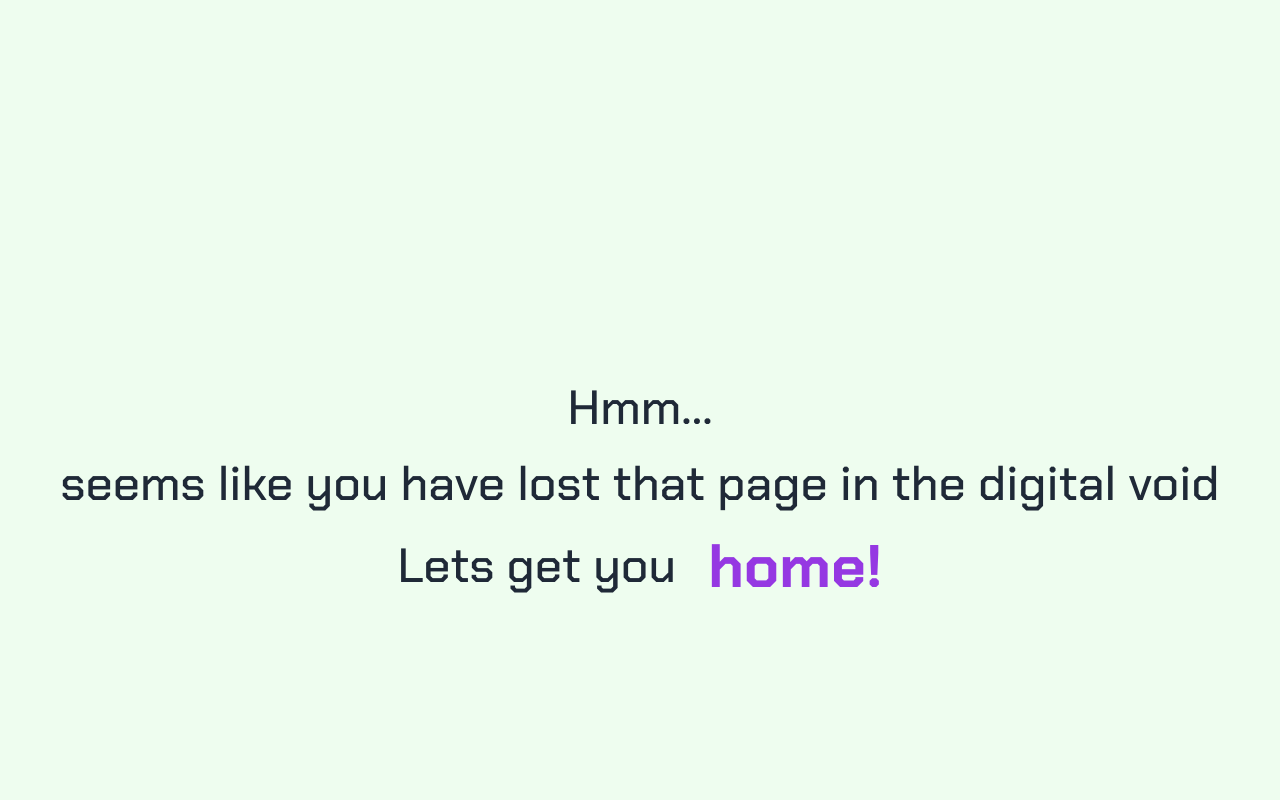
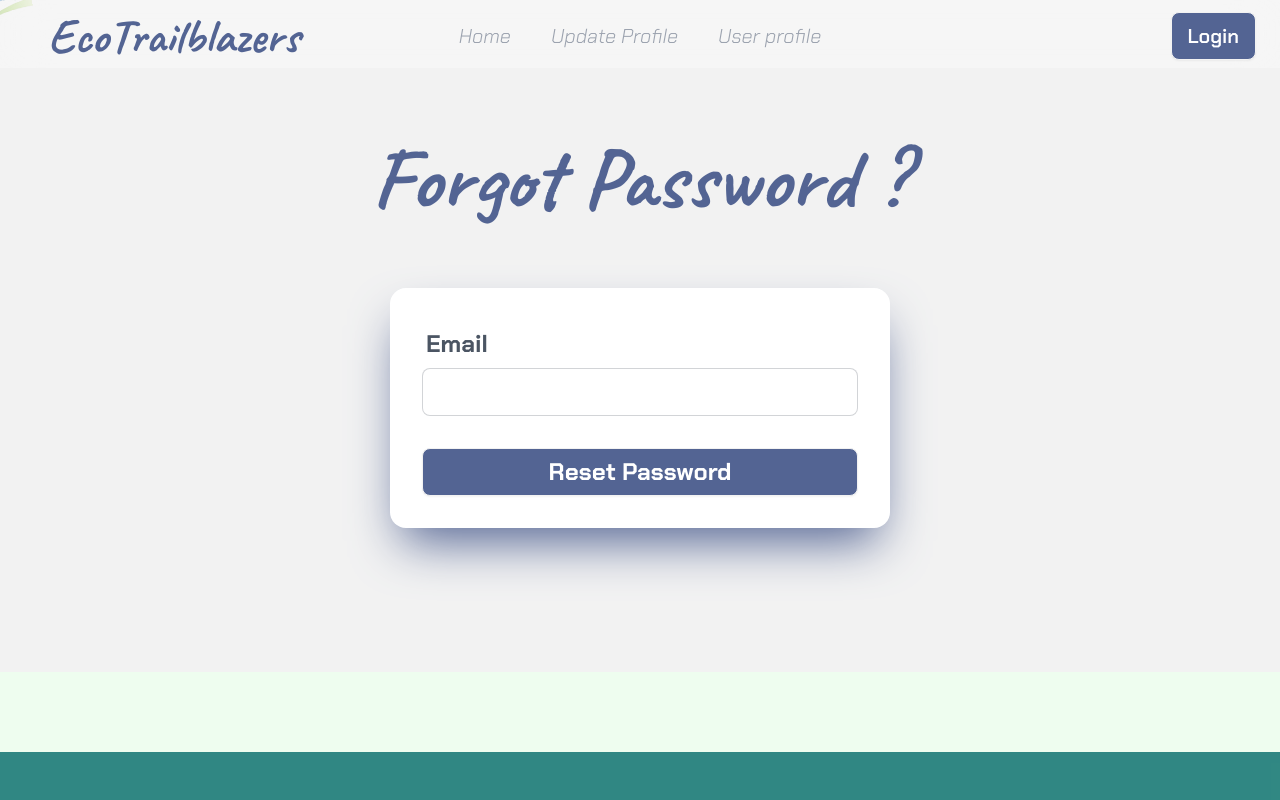
Before and after one commit to farhana988/EcoTrailblazers, a React (Vite) app: page /forgetPassword in a window 1280 px wide. Shown: the top 800 px of the page. Built offline with nearby package versions, Linux system fonts and the light colour scheme; no server answers; a web font is replaced by a local one.

Commit message:
forget password function

```diff
--- a/package.json
+++ b/package.json
@@ -20,6 +20,7 @@
     "react-fast-marquee": "^1.6.5",
     "react-icons": "^5.3.0",
     "react-router-dom": "^6.28.0",
+    "react-toastify": "^10.0.6",
     "sort-by": "^1.2.0",
     "swiper": "^11.1.14"
   },
--- /dev/null
+++ b/src/components/ForgetPassword.jsx
@@ -0,0 +1,95 @@
+import { useState, useEffect, useContext } from "react";
+import { useLocation } from "react-router-dom";
+import { authContext } from "../provider/AuthProvider";
+import { toast, ToastContainer, Zoom } from "react-toastify";
+import 'react-toastify/dist/ReactToastify.css';
+
+const ForgotPassword = () => {
+  const location = useLocation();
+  const { forgetPass } = useContext(authContext);
+  const [email, setEmail] = useState("");
+
+  useEffect(() => {
+    const params = new URLSearchParams(location.search);
+    const emailFromQuery = params.get("email");
+    if (emailFromQuery) {
+      setEmail(emailFromQuery);
+    }
+  }, [location]);
+
+  const handleResetPassword = () => {
+    if (!email) {
+          toast.error("please set an email", {
+            position: "top-center",
+            autoClose: 2000,
+            hideProgressBar: false,
+            closeOnClick: true,
+            pauseOnHover: true,
+            draggable: true,
+            progress: undefined,
+            theme: "light",
+            transition: Zoom,
+
+            });}
+    forgetPass(email)
+      .then(() => {
+        toast.success('Password reset email sent! Please check your inbox.', {
+          position: "top-center",
+          autoClose: 2000,
+          hideProgressBar: false,
+          closeOnClick: true,
+          pauseOnHover: true,
+          draggable: true,
+          progress: undefined,
+          theme: "light",
+          transition: Zoom,
+        });
+
+        window.open ( 'https://mail.google.com', "_blank");
+
+      })
+      .catch((error) => {
+        console.error("Error sending password reset email: ", error.message);
+      });
+  };
+
+  return (
+    <div className="hero bg-base-200 py-32">
+      <div className="hero-content flex-col">
+        <h2 className="text-3xl md:text-5xl lg:text-7xl font-bold mb-14 text-primary
+          active animate__animated animate__heartBeat animate__infinite animate__slower animate__delay-5s">
+          Forgot Password ?
+        </h2>
+        <div className="card bg-base-100 w-full max-w-5xl shrink-0 shadow-2xl shadow-primary">
+          <form className="card-body w-96 lg:w-[500px]">
+            <div className="form-control">
+              <label className="label">
+                <span className="label-text font-bold text-2xl text-gray-600">Email</span>
+              </label>
+              <input
+                type="email"
+                value={email}
+                className="input input-bordered text-black"
+                onChange={(e) => setEmail(e.target.value)}
+                required
+
+              />
+            </div>
+            <div className="form-control mt-6">
+              <button
+                type="button"
+                className="btn bg-primary text-white font-bold text-2xl"
+                onClick={handleResetPassword}
+              >
+                Reset Password
+              </button>
+            </div>
+          </form>
+        </div>
+      </div>
+      <ToastContainer />
+    </div>
+  );
+};
+
+export default ForgotPassword;
--- a/src/components/Login.jsx
+++ b/src/components/Login.jsx
@@ -1,15 +1,17 @@
-import { useContext, useState } from "react";
+import { useContext, useRef } from "react";
 import { Link, useLocation, useNavigate } from "react-router-dom";
-
 import { authContext } from "../provider/AuthProvider";
 import googleLogo from "../assets/google-logo.png";
 import { FaLongArrowAltRight } from "react-icons/fa";
+import { toast, ToastContainer, Zoom } from "react-toastify";
+import 'react-toastify/dist/ReactToastify.css';
 
 const Login = () => {
-  const { signIn, signInWithGoogle } = useContext(authContext);
-  const [error, setError] = useState("");
+  const { signIn, signInWithGoogle,} = useContext(authContext);
   const location = useLocation();
   const navigate = useNavigate();
+
+  const emailRef = useRef();
 
   const handleSubmit = (e) => {
     e.preventDefault();
@@ -21,31 +23,58 @@ const Login = () => {
         navigate(location.state?.from || '/');
         console.log(res);
       })
-      .catch((err) => {
-        setError(err.message || 'Something went wrong. Please try again.');
+      .catch(() => {
+        toast.error('Something went wrong. Please try again.', {
+          position: "top-center",
+          autoClose: 2000,
+          hideProgressBar: false,
+          closeOnClick: true,
+          pauseOnHover: true,
+          draggable: true,
+          progress: undefined,
+          theme: "light",
+          transition: Zoom,
+        });
       });
   };
 
   const handleGoogleLogIn = () => {
-    signInWithGoogle().then((res) => {
-      console.log(res);
-      navigate(location.state?.from || '/');
-    })
-    .catch((err) => {
-      setError(err.message || 'Something went wrong with Google login.');
-    });
+    signInWithGoogle()
+      .then((res) => {
+        console.log(res);
+        navigate(location.state?.from || '/');
+      })
+      .catch(() => {
+        toast.error('Something went wrong. Please try again.', {
+          position: "top-center",
+          autoClose: 2000,
+          hideProgressBar: false,
+          closeOnClick: true,
+          pauseOnHover: true,
+          draggable: true,
+          progress: undefined,
+          theme: "light",
+          transition: Zoom,
+        });
+      });
+  };
+
+  const handleForgetPass = () => {
+    const email = emailRef.current.value;
+      navigate(`/forgetPassword?email=${email}`);
+
+
   };
 
   return (
     <div>
-
       <div className="hero bg-base-200 py-32">
         <div className="hero-content flex-col ">
-        <h2  className='text-3xl md:text-5xl lg:text-7xl font-bold mb-14 text-primary active
-        animate__animated animate__heartBeat animate__infinite
-          animate__slower animate__delay-5s'>Login Form</h2>
+          <h2 className="text-3xl md:text-5xl lg:text-7xl font-bold mb-14 text-primary
+          active animate__animated animate__heartBeat animate__infinite animate__slower animate__delay-5s">
+            Login Form
+          </h2>
           <div className="card bg-base-100 w-full max-w-5xl shrink-0 shadow-2xl shadow-primary">
-
             <form onSubmit={handleSubmit} className="card-body w-96 lg:w-[500px]">
               <div className="form-control">
                 <label className="label">
@@ -54,10 +83,10 @@ const Login = () => {
                 <input
                   type="email"
                   name="email"
+                  ref={emailRef}
                   placeholder="email"
                   className="input input-bordered"
                   required
-
                 />
               </div>
 
@@ -71,9 +100,8 @@ const Login = () => {
                   placeholder="password"
                   className="input input-bordered"
                   required
-
                 />
-                <label className="label">
+                <label onClick={handleForgetPass} className="label">
                   <a
                     href="#"
                     className="label-text-alt link link-hover text-xl text-gray-500"
@@ -84,14 +112,15 @@ const Login = () => {
               </div>
 
               <div className="form-control mt-6">
-                <button className="btn  bg-primary text-white  font-bold text-2xl">Login</button>
+                <button className="btn bg-primary text-white font-bold text-2xl">Login</button>
               </div>
 
-              <h2 className="text-lg mt-3  flex items-center gap-2">
+              <h2 className="text-lg mt-3 flex items-center gap-2">
                 No account yet?{" "}
                 <Link to="/reg">
                   <span className=" flex items-center gap-4  text-primary active text-2xl font-extrabold">
-                  <FaLongArrowAltRight />Register</span>
+                    <FaLongArrowAltRight />Register
+                  </span>
                 </Link>
               </h2>
             </form>
@@ -106,13 +135,10 @@ const Login = () => {
                 Continue with Google
               </button>
             </div>
-
-            {/* Display Error Message */}
-            {error && <p className="text-red-500">{error}</p>}
           </div>
         </div>
       </div>
-
+      <ToastContainer />
     </div>
   );
 };
--- a/src/components/Register.jsx
+++ b/src/components/Register.jsx
@@ -1,13 +1,14 @@
 // import React from 'react';
 
 import { Link, useNavigate } from "react-router-dom";
-
+import googleLogo from "../assets/google-logo.png";
 import { useContext, useState } from "react";
 import { authContext } from "../provider/AuthProvider";
 import { FaLongArrowAltRight } from "react-icons/fa";
+import { toast, Zoom } from "react-toastify";
 
 const Register = () => {
-  const {setUser, registerUser,manageProfile } = useContext(authContext);
+  const {setUser, registerUser,manageProfile,signInWithGoogle } = useContext(authContext);
   const navigate = useNavigate();
   const [error,setError]=useState("")
 
@@ -20,6 +21,21 @@ const Register = () => {
     const image = e.target.image.value;
 
     // console.log(email, password);
+
+
+    if(password.length < 6){
+      setError("Password must contain at least 6 characters")
+      return
+  }
+
+  if(!/[a-z]/.test(password)){
+      setError("Password must contain at least one lowercase letter")
+      return;
+  }
+  if(!/[A-Z]/.test(password)){
+      setError("Password must contain at least one uppercase letter")
+      return;
+  }
 
 
     registerUser(email, password).then(() => {
@@ -42,6 +58,26 @@ const Register = () => {
     .catch((err) => {
       setError("Registration failed. Please try again.");
       console.error(err);
+    });
+  };
+
+  const handleGoogleLogIn = () => {
+    signInWithGoogle().then((res) => {
+      console.log(res);
+      navigate('/');
+    })
+    .catch(() => {
+      toast.error('Something went wrong. Please try again.', {
+        position: "top-center",
+        autoClose: 2000,
+        hideProgressBar: false,
+        closeOnClick: true,
+        pauseOnHover: true,
+        draggable: true,
+        progress: undefined,
+        theme: "light",
+        transition: Zoom,
+      });
     });
   };
   return (
@@ -125,6 +161,16 @@ const Register = () => {
                 </Link>
               </h2>
             </form>
+            <div className="divider text-primary font-bold text-xl">OR</div>
+            <div className="space-y-4">
+              <button
+                onClick={handleGoogleLogIn}
+                className="pb-8 w-full flex items-center justify-center gap-2"
+              >
+                <img src={googleLogo} alt="Google" className="w-6 h-6" />
+                Continue with Google
+              </button>
+            </div>
             {
               error && <p className="text-red-900">{error}</p>
             }
--- a/src/provider/AuthProvider.jsx
+++ b/src/provider/AuthProvider.jsx
@@ -5,6 +5,7 @@ import {
   createUserWithEmailAndPassword,
   GoogleAuthProvider,
   onAuthStateChanged,
+  sendPasswordResetEmail,
   signInWithEmailAndPassword,
   signInWithPopup,
   signOut,
@@ -12,6 +13,7 @@ import {
 } from "firebase/auth";
 import { createContext, useEffect, useState } from "react";
 import { auth } from "../firebase.init";
+// import { ToastContainer } from "react-toastify";
 export const authContext = createContext();
 const AuthProvider = ({children}) => {
 
@@ -53,6 +55,12 @@ const manageProfile = (name,image)=>{
     })
 }
 
+// forget password
+
+const forgetPass = (email)=>{
+  return sendPasswordResetEmail(auth,email)
+}
+
 
 
   const authInfo = {
@@ -63,7 +71,8 @@ const manageProfile = (name,image)=>{
     signInWithGoogle,
     handleSignOut,
     manageProfile,
-    loading
+    loading,
+    forgetPass
   };
 
   useEffect(() => {
--- a/src/routes/router.jsx
+++ b/src/routes/router.jsx
@@ -11,6 +11,7 @@ import AllBlogs from "../components/AllBlogs";
 import PrivateRoute from "./PrivateRoute";
 import Login from "../components/Login";
 import Register from "../components/Register";
+import ForgotPassword from "../components/ForgetPassword";
 const router = createBrowserRouter([
   {
     path: "/",
@@ -65,6 +66,11 @@ const router = createBrowserRouter([
         path: "/reg",
         element:<Register></Register>,
       },
+      {
+        path: "/forgetPassword",
+        element: <ForgotPassword></ForgotPassword>,
+
+      },
     ],
   },
 
```
Also changed, not shown: src/main.jsx (+12 -13 lines), 1 other file (tests, documents, lock files or other folders).
